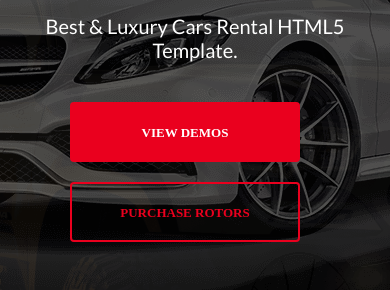
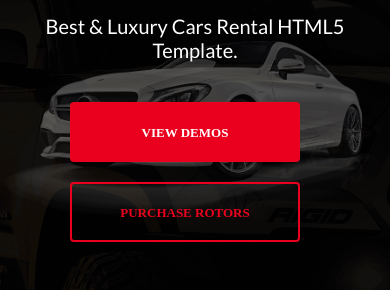
Before and after one commit to gaponova/rotors, a plain HTML site: page index.html in a window 390 px wide. Shown: the part 258-548 px from the top of the page. Drawn offline with nearby package versions, Linux system fonts and the light colour scheme; a web font is replaced by a local one.

Commit message:
Пофиксили фон с мерсом

```diff
--- a/scss/_hero.scss
+++ b/scss/_hero.scss
@@ -160,7 +160,9 @@
     padding-top: 120px;
   }
 
-
+  .hero__container {
+    background-size: contain;
+  }
 }
 
 @media screen and (max-width: 425px) {
```
Also changed, not shown: css/style.css, 1 other file.
